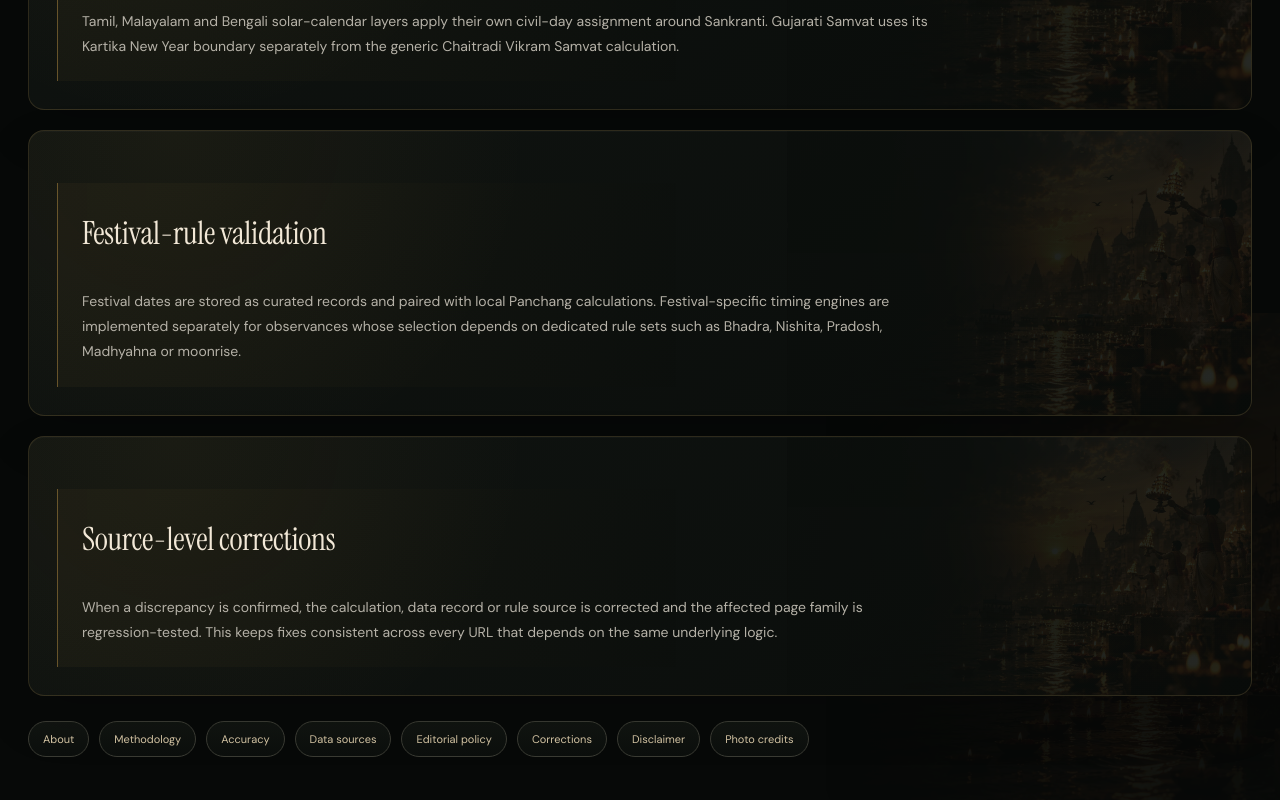
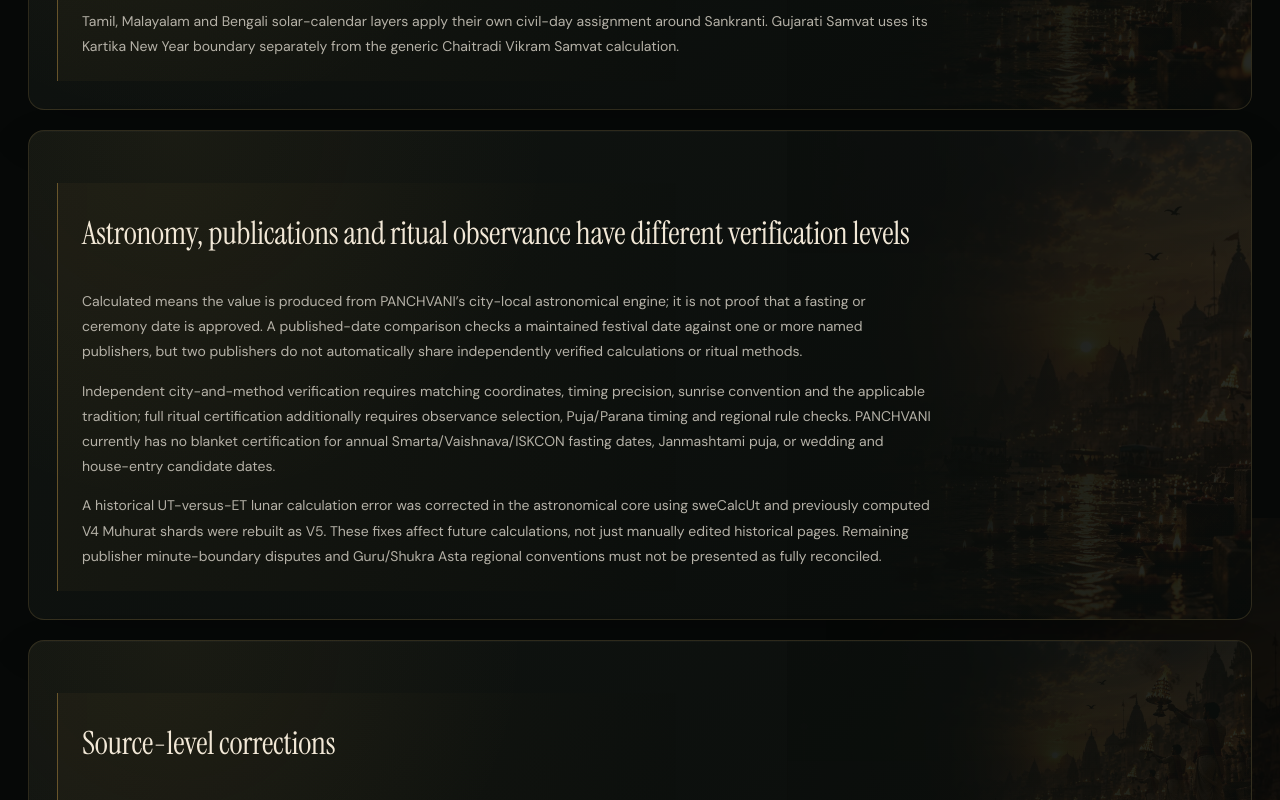
Before and after one commit to SviatF/chanag.xx, a Next.js app: page /accuracy in a window 1280 px wide. Shown: the part 1780-2580 px from the top of the page. Built offline with nearby package versions, Linux system fonts and the light colour scheme.

Commit message:
Wave 3AA: document V5 fix versus independently unresolved festival, fasting and ceremony verification

```diff
--- a/app/accuracy/page.tsx
+++ b/app/accuracy/page.tsx
@@ -16,7 +16,7 @@ export default function Page(){
       {title:"Timing precision and sunrise convention",paragraphs:["Displayed clock values are rounded to the nearest minute. Astronomical rise and set calculations use the selected city's coordinates. The current sunrise/sunset reference uses the upper solar limb with atmospheric refraction at a sea-level horizon.","When another Panchang uses a different coordinate point, elevation, ephemeris, refraction model, rounding method or sunrise definition, its displayed clock time can differ even when both calculations are internally consistent."]},
       {title:"Civil date versus Panchang day",paragraphs:["A requested page date is anchored to the India-local civil day. Solar searches begin at 00:00 IST, while the daily Panchang's Moonrise and Moonset are assigned from local sunrise because the Panchang day is sunrise-based. Events after midnight preserve the following civil date in the displayed result."]},
       {title:"Calendar-convention validation",paragraphs:["Panchvani shows both Amanta and Purnimanta lunar month labels. During regular Krishna Paksha these can differ by one named month even though both refer to the same Tithi and astronomical day. Adhika Maas is marked when a lunar month contains no sidereal Sankranti between its bounding new moons.","Tamil, Malayalam and Bengali solar-calendar layers apply their own civil-day assignment around Sankranti. Gujarati Samvat uses its Kartika New Year boundary separately from the generic Chaitradi Vikram Samvat calculation."]},
-      {title:"Festival-rule validation",paragraphs:["Festival dates are stored as curated records and paired with local Panchang calculations. Festival-specific timing engines are implemented separately for observances whose selection depends on dedicated rule sets such as Bhadra, Nishita, Pradosh, Madhyahna or moonrise."]},
+      {title:"Astronomy, publications and ritual observance have different verification levels",paragraphs:["Calculated means the value is produced from PANCHVANI’s city-local astronomical engine; it is not proof that a fasting or ceremony date is approved. A published-date comparison checks a maintained festival date against one or more named publishers, but two publishers do not automatically share independently verified calculations or ritual methods.","Independent city-and-method verification requires matching coordinates, timing precision, sunrise convention and the applicable tradition; full ritual certification additionally requires observance selection, Puja/Parana timing and regional rule checks. PANCHVANI currently has no blanket certification for annual Smarta/Vaishnava/ISKCON fasting dates, Janmashtami puja, or wedding and house-entry candidate dates.","A historical UT-versus-ET lunar calculation error was corrected in the astronomical core using sweCalcUt and previously computed V4 Muhurat shards were rebuilt as V5. These fixes affect future calculations, not just manually edited historical pages. Remaining publisher minute-boundary disputes and Guru/Shukra Asta regional conventions must not be presented as fully reconciled."]},
       {title:"Source-level corrections",paragraphs:["When a discrepancy is confirmed, the calculation, data record or rule source is corrected and the affected page family is regression-tested. This keeps fixes consistent across every URL that depends on the same underlying logic."]}
     ]}
   />;
```
